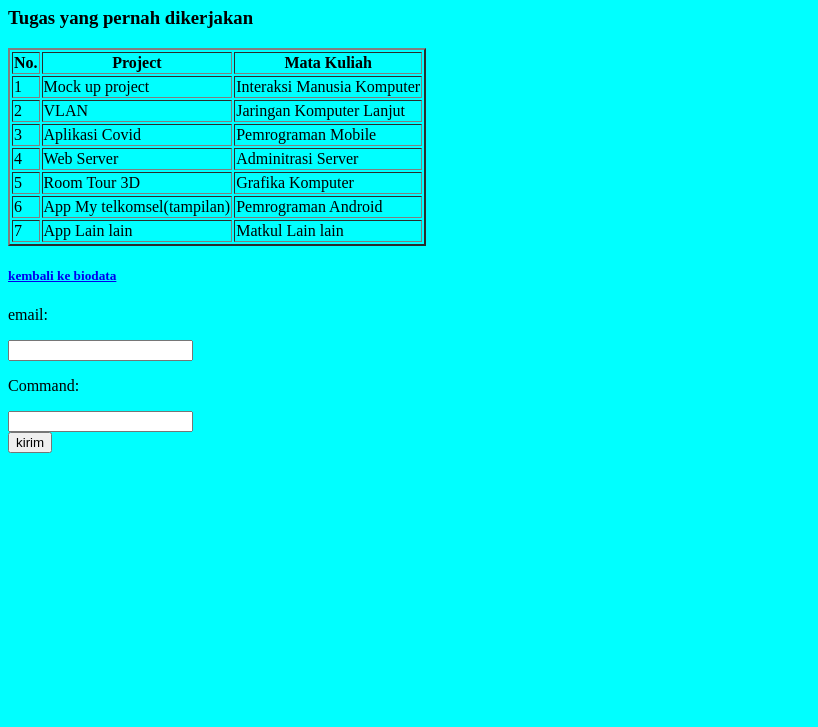
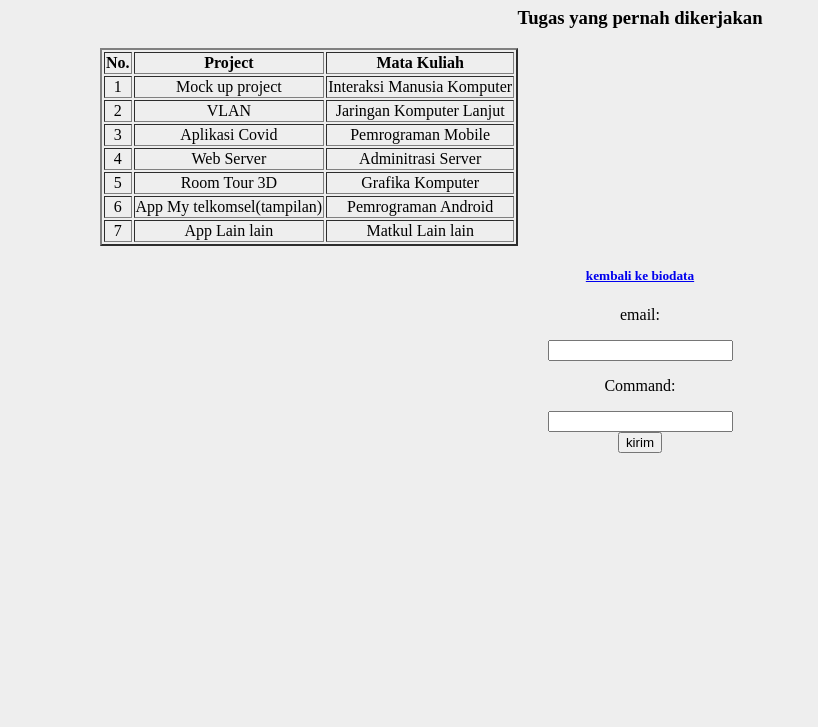
Before and after one commit to Aan-Triambudi/Aan-Triambudi.github.io, a plain HTML site: page portofolio.html in a window 1280 px wide. Shown: the part 73-800 px from the top of the page, without its empty margins (0-818 px from the left). Drawn offline with Linux system fonts and the light colour scheme.

Commit message:
menambah file css utk file porto & bio dan mengkonekkannya

```diff
--- /dev/null
+++ b/css/porto-style.css
@@ -0,0 +1,3 @@
+table {
+  position: static;
+}
--- a/css/style.css
+++ b/css/style.css
@@ -1,3 +1,5 @@
 body {
-  background-color: aqua;
+  background-color: rgb(238, 238, 238);
+  margin: 5px 100px;
+  text-align: center;
 }
--- a/portofolio.html
+++ b/portofolio.html
@@ -7,6 +7,7 @@
     <meta name="viewport" content="width=device-width, initial-scale=1.0">
     <title>Portofolio A'an Triambudi</title>
     <link rel="stylesheet" href="css/style.css">
+    <link rel="stylesheet" href="css/porto-style.css">
 </head>
 
 <body>
```
Also changed, not shown: biodata.html (+1 -0 lines), css/bio-style.css (added).
